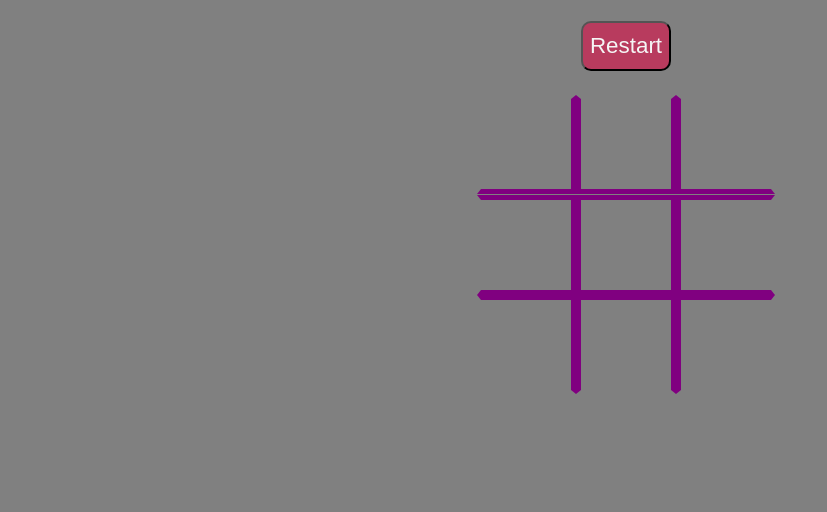
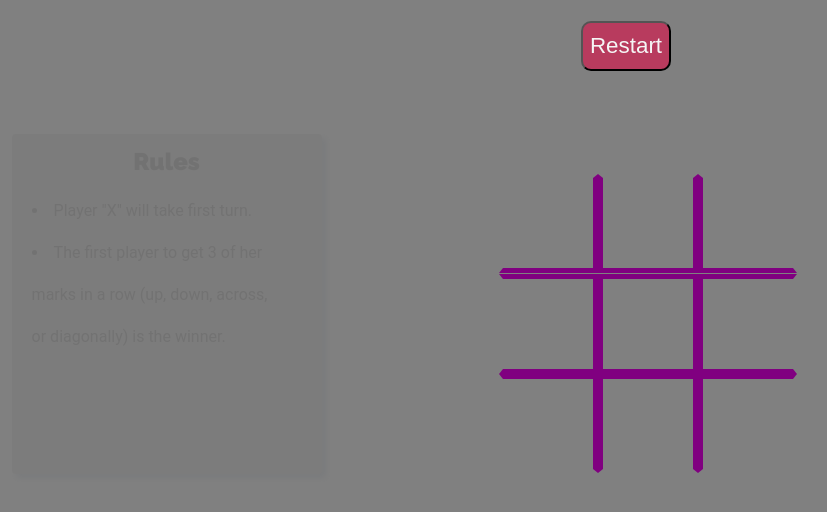
Before and after one commit to mrinmay7875/tic-tac-toe-game, a plain HTML site: page index.html in a window 1280 px wide. Shown: the part 66-578 px from the top of the page, without its empty margins (14-841 px from the left). Drawn offline with Linux system fonts and the light colour scheme.

Commit message:
added rules card\

```diff
--- a/index.html
+++ b/index.html
@@ -9,10 +9,7 @@
       href="https://fonts.googleapis.com/css2?family=Ubuntu:wght@400&display=swap"
       rel="stylesheet"
     />
-
-
-
-
+  <link href="https://fonts.googleapis.com/css2?family=Raleway:wght@900&display=swap" rel="stylesheet">
 
     <link rel="stylesheet" href="style.css">
 
@@ -29,6 +26,18 @@
     <button id="restart-button" >Restart</button>
 
 </div>
+
+<!-- Rules section -->
+<div id="rules-container">
+    <ul id="rules-heading">
+        Rules
+    </ul>
+    <li id="rules-text">Player "X" will take first turn.</li>
+    <li id="rules-text">The first player to get 3 of her marks in a row (up, down, across, or diagonally) is the winner.</li>
+
+</div>
+
+
 <div class="gameboard-container">
     <div class="box first-box" id=0></div>
     <div class="box second-box" id=1></div>
--- a/style.css
+++ b/style.css
@@ -39,6 +39,9 @@ body{
 
 .gameboard-container{
     /* border:solid green 2px; */
+    position: absolute;
+    left: 40%;
+    top: 30%;
     display: flex;
     flex-flow: row wrap;
     height:300px;
@@ -105,6 +108,59 @@ body{
     border-right: solid grey 4px;
 
 }
+
+
+
+@media screen and (min-width:768px){
+
+#rules-container{
+       position: absolute;
+       width: 310px;
+       height: 340px;
+       left: 2%;
+       top: 25%;
+       background-color: rgb(95, 93, 93);
+       border-radius: 4px;
+
+     box-shadow: 4px 4px 5px 0px #495464;
+opacity: 0.1;    }
+
+    #rules-container:hover{
+opacity: 1; }
+
+
+
+#rules-heading{
+
+padding-left: 20px;
+padding-right: 20px;
+text-align: center;
+font-style: normal;
+font-weight: normal;
+font-size: 1.5rem;
+line-height: 56px;
+font-family: 'Raleway',
+sans-serif;
+color: #000000;
+}
+
+#rules-text{
+    /* position: relative; */
+    width: 80%;
+    /* height: 126px; */
+    font-family: Verdana, Geneva, Tahoma, sans-serif;
+    padding-left: 20px;
+padding-right: 20px;
+    font-family: Roboto;
+    font-style: normal;
+    font-weight: normal;
+    font-size: 1rem;
+    line-height: 42px;
+    color: #000000;
+}
+
+}
+
 
 /* media queries for mobile */
 @media screen and (max-width:600px){
```
